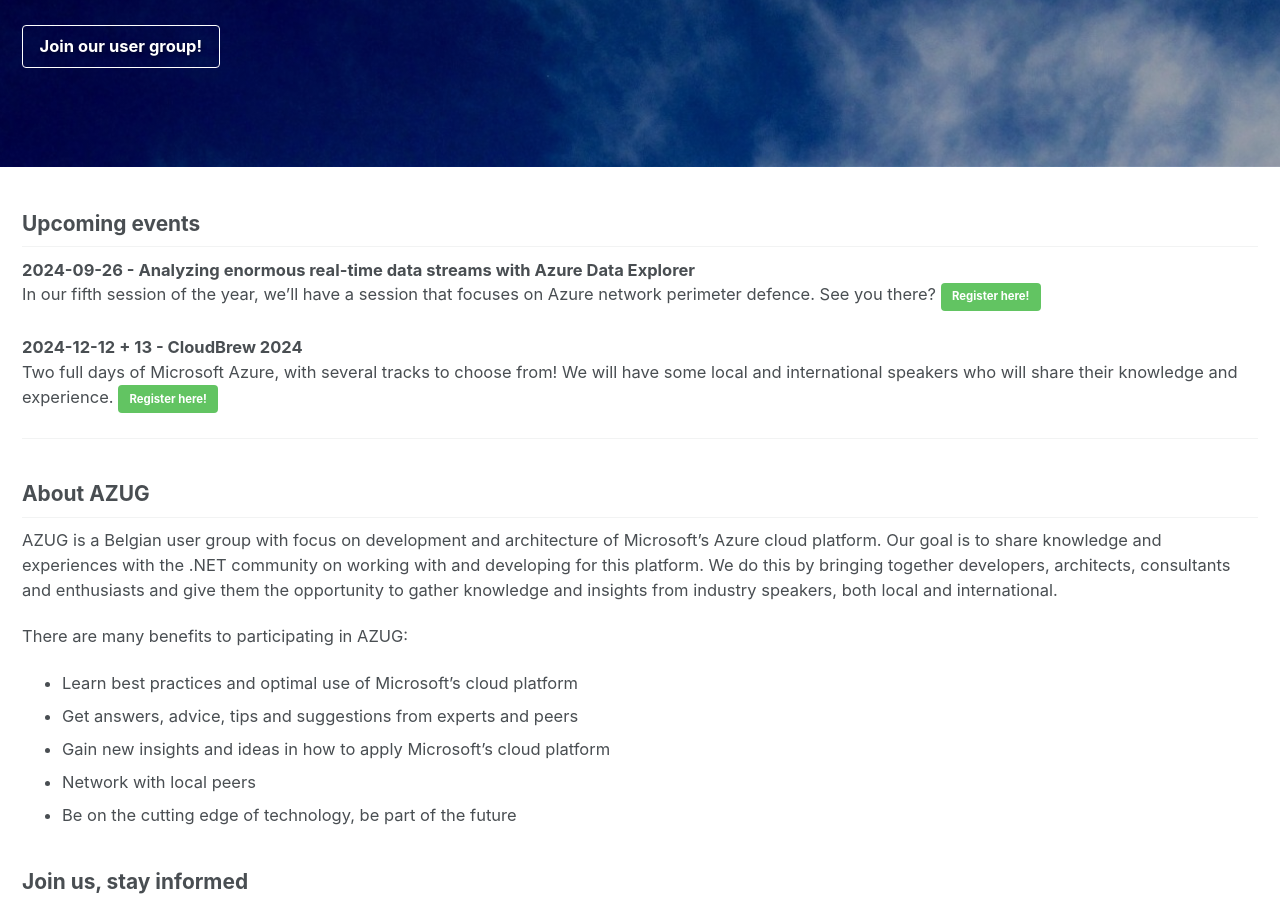
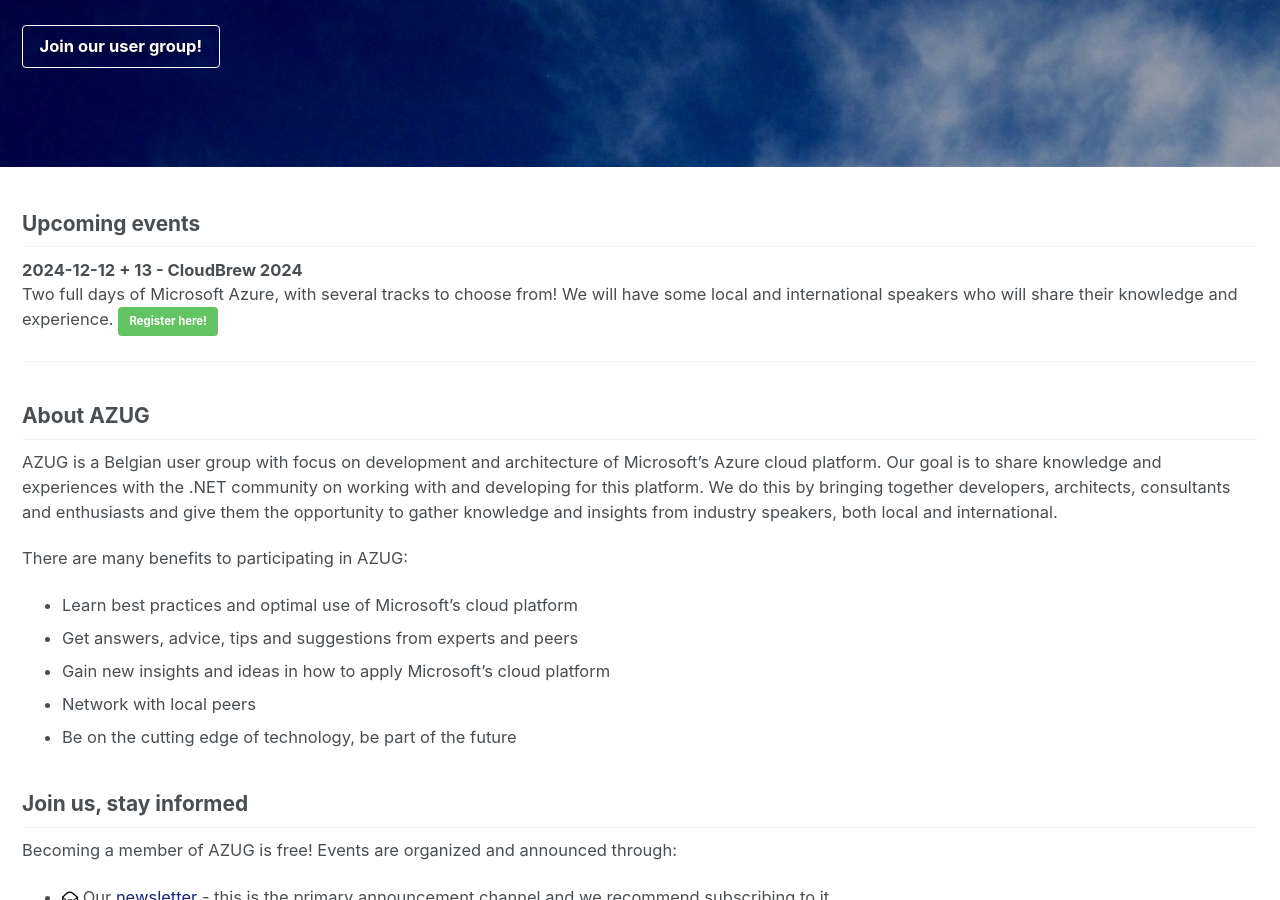
Before and after one commit to AzugBe/azugbe.github.io, a Jekyll site: the page built from index.md, in a window 1280 px wide and 900 px high, scrolled down 392 px. Built offline with Jekyll 4.4.1, drawn with Linux system fonts in a browser that asks for light colours; our own code applies the rules of GitHub Pages for plain Markdown files; comment, search, counter and statistics services are not loaded.

Commit message:
Update index.md

```diff
--- a/index.md
+++ b/index.md
@@ -13,9 +13,6 @@ excerpt: "The Belgium Azure User Group focuses on knowledge sharing and networki
 ---
 
 ## Upcoming events
-
-**2024-09-26 - Analyzing enormous real-time data streams with Azure Data Explorer**<br>
-In our fifth session of the year, we'll have a session that focuses on Azure network perimeter defence. See you there? [Register here!](https://www.azug.be/events/2024/09/26/analyzing-enormous-real-time-data-streams-with-Azure-Data-Explorer){: .btn .btn--success}
 
 **2024-12-12 + 13 - CloudBrew 2024**<br>
 Two full days of Microsoft Azure, with several tracks to choose from! We will have some local and international speakers who will share their knowledge and experience. [Register here!](https://www.cloudbrew.be/){: .btn .btn--success}
```
